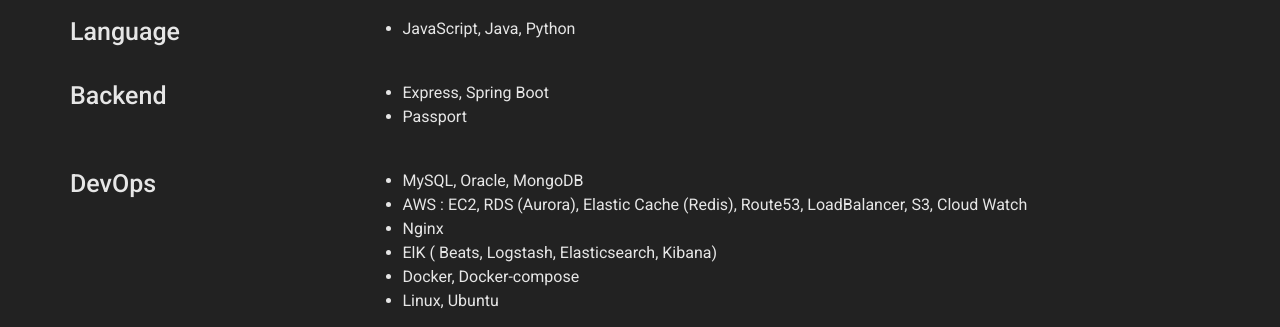
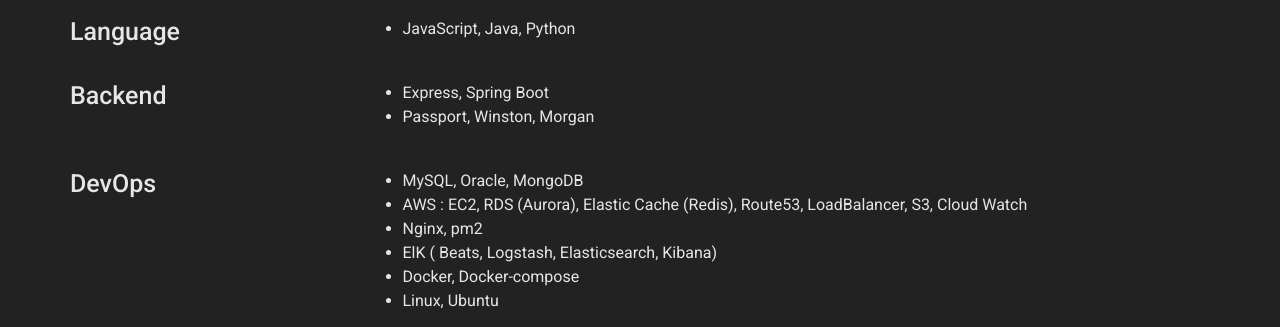
Before and after one commit to gwon713/gwon713.github.io, a Jekyll site: the page built from index.md, in a window 1280 px wide. Shown: the part 1693-2020 px from the top of the page. Built offline with Jekyll 4.4.1, drawn with Linux system fonts in a browser that asks for light colours; nearby versions of some CDN libraries.

Commit message:
Update _config.yml

```diff
--- a/_config.yml
+++ b/_config.yml
@@ -100,13 +100,13 @@ content:
         title: Backend
         description: | # this will include new lines to allow paragraphs
           - Express, Spring Boot
-          - Passport
+          - Passport, Winston, Morgan
       - layout: left
         title: DevOps
         description: | # this will include new lines to allow paragraphs
           - MySQL, Oracle, MongoDB
           - AWS : EC2, RDS (Aurora), Elastic Cache (Redis), Route53, LoadBalancer, S3, Cloud Watch
-          - Nginx
+          - Nginx, pm2
           - ElK ( Beats, Logstash, Elasticsearch, Kibana)
           - Docker, Docker-compose
           - Linux, Ubuntu
```
